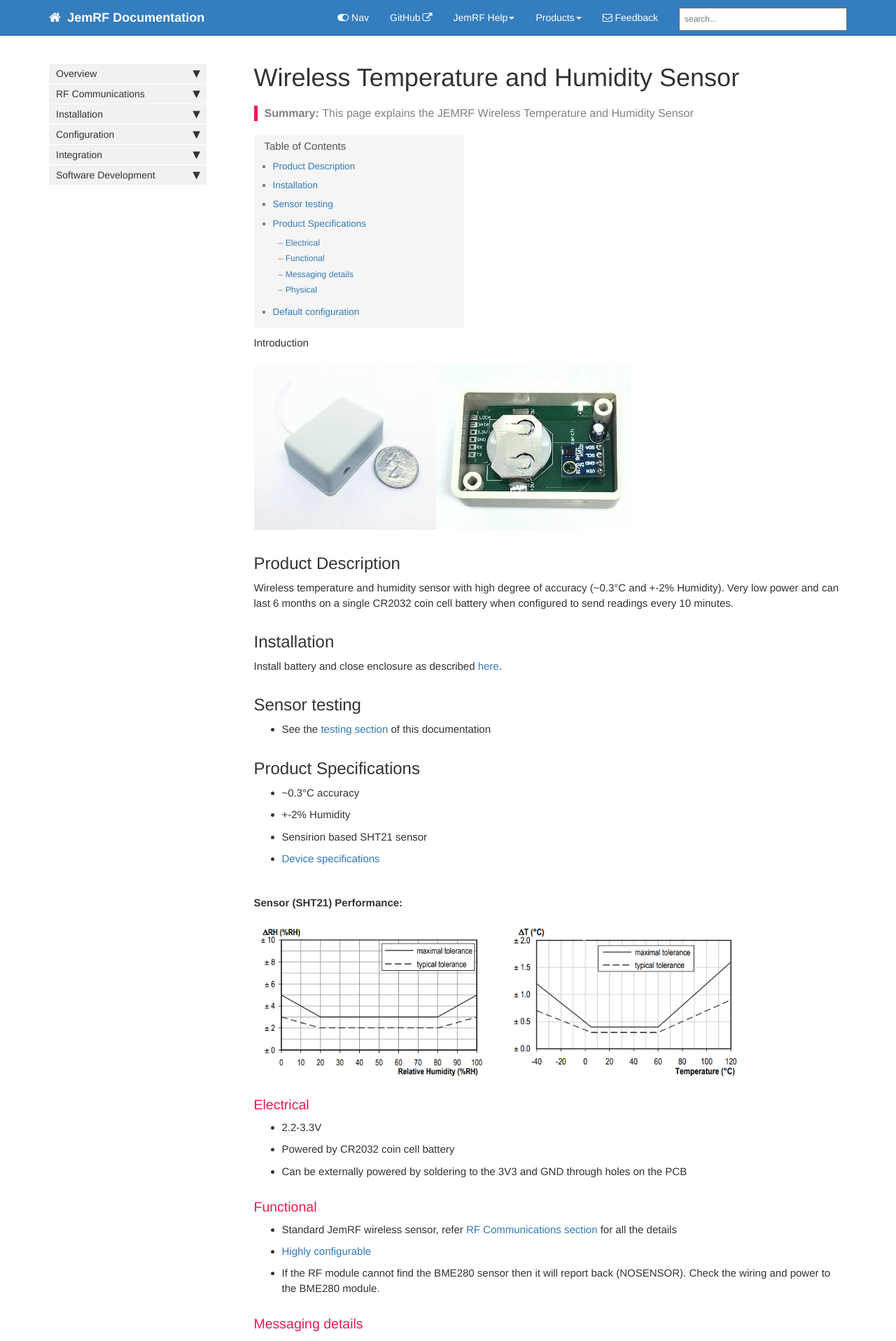
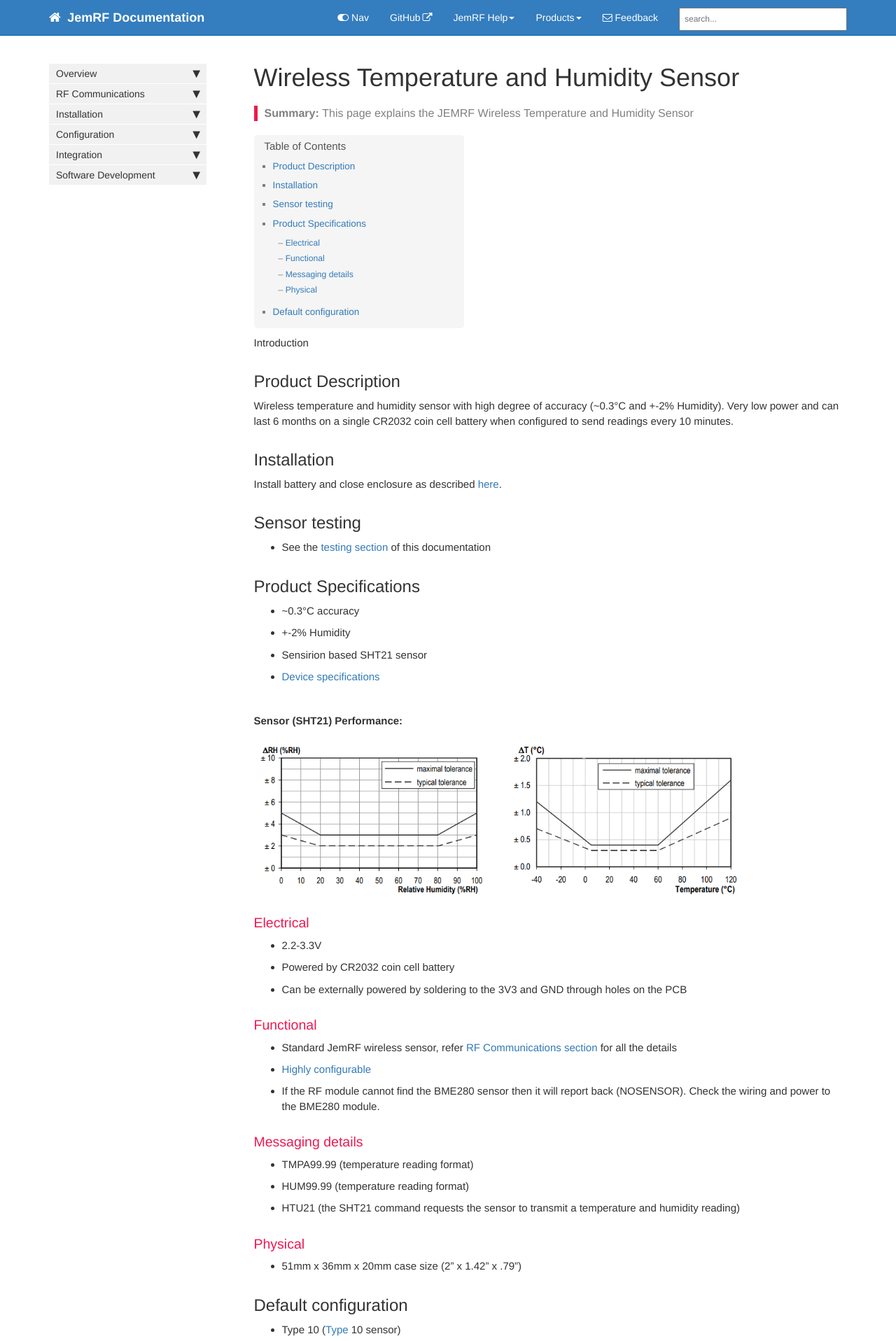
Before and after one commit to JemRF/RF-Documentation, a Jekyll site: the page built from pages/mydoc/wireless_temperature_and_humidity_sensor.md, in a window 1280 px wide. Shown: the top 1916 px of the page at 70% size. Built offline with Jekyll 4.4.1, drawn with Linux system fonts in a browser that asks for light colours; comment, search, counter and statistics services are not loaded.

Commit message:
Documentation release

```diff
--- a/pages/mydoc/wireless_temperature_and_humidity_sensor.md
+++ b/pages/mydoc/wireless_temperature_and_humidity_sensor.md
@@ -10,8 +10,6 @@ folder: mydoc
 ---
 
 Introduction
-
-<img src="../../images/temperature and humidity sensor 1 small.jpg" width="425"/><img src="../../images/temperature and humidity sensor 2 small.jpg" width="425"/>
 
 ## Product Description
 Wireless temperature and humidity sensor with high degree of accuracy (~0.3°C and +-2% Humidity). Very low power and can last 6 months on a single CR2032 coin cell battery when configured to send readings every 10 minutes.
```
